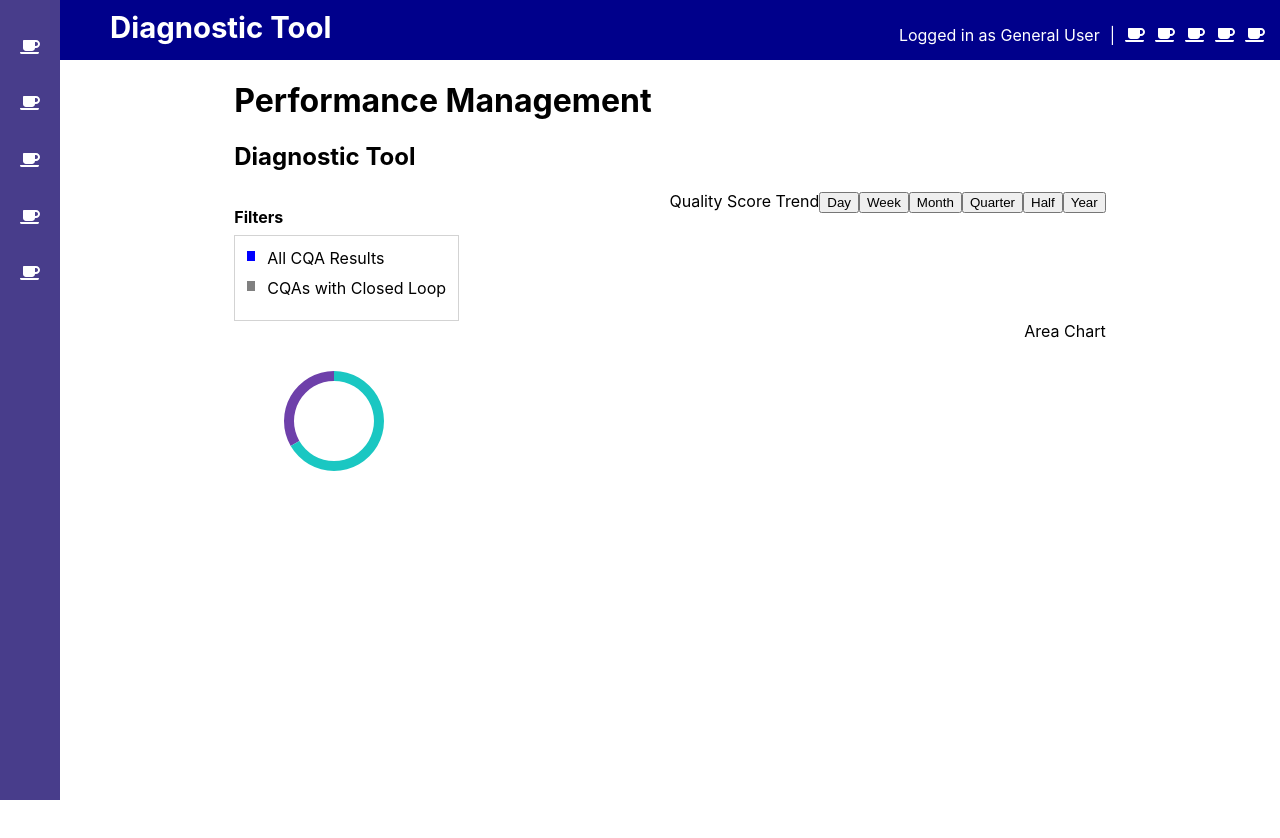
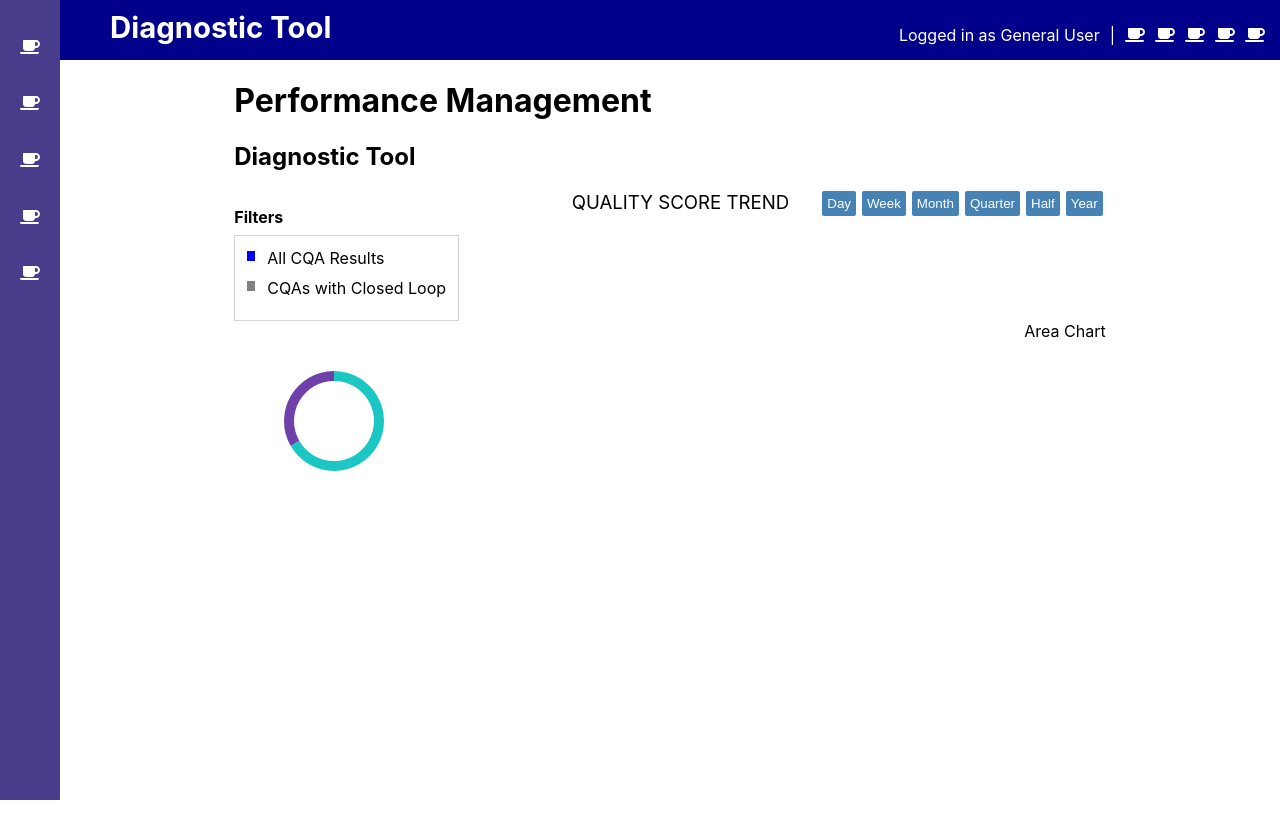
Before and after one commit to sidhantmathur/onr-assign, a React (Create React App) app: page / in a window 1280 px wide. Shown: the top 838 px of the page. Built offline with nearby package versions, Linux system fonts and the light colour scheme.

Commit message:
add button style and properly capitalize

```diff
--- a/src/components/layouts/Header.css
+++ b/src/components/layouts/Header.css
@@ -23,7 +23,9 @@
 }
 
 .qs-title {
-  text-transform: capitalize;
+  text-transform: uppercase;
+  font-size: 14pt;
+  margin-right: 30px;
 }
 
 .blueBox {
@@ -43,3 +45,13 @@
   margin-right: 12px;
   margin-bottom: 3px;
 }
+
+.btn {
+  background-color: steelblue;
+  color: white;
+  margin-right: 3px;
+  margin-left: 3px;
+  border: none;
+  padding: 5px;
+  border-radius: 2px;
+}
--- a/src/components/layouts/Header.js
+++ b/src/components/layouts/Header.js
@@ -19,12 +19,12 @@ export default function Header() {
         <div className='quality-score'>
           <div className='qs-title'>Quality Score Trend</div>
           <div>
-            <button>Day</button>
-            <button>Week</button>
-            <button>Month</button>
-            <button>Quarter</button>
-            <button>Half</button>
-            <button>Year</button>
+            <button className='btn'>Day</button>
+            <button className='btn'>Week</button>
+            <button className='btn'>Month</button>
+            <button className='btn'>Quarter</button>
+            <button className='btn'>Half</button>
+            <button className='btn'>Year</button>
           </div>
         </div>
       </div>
```
